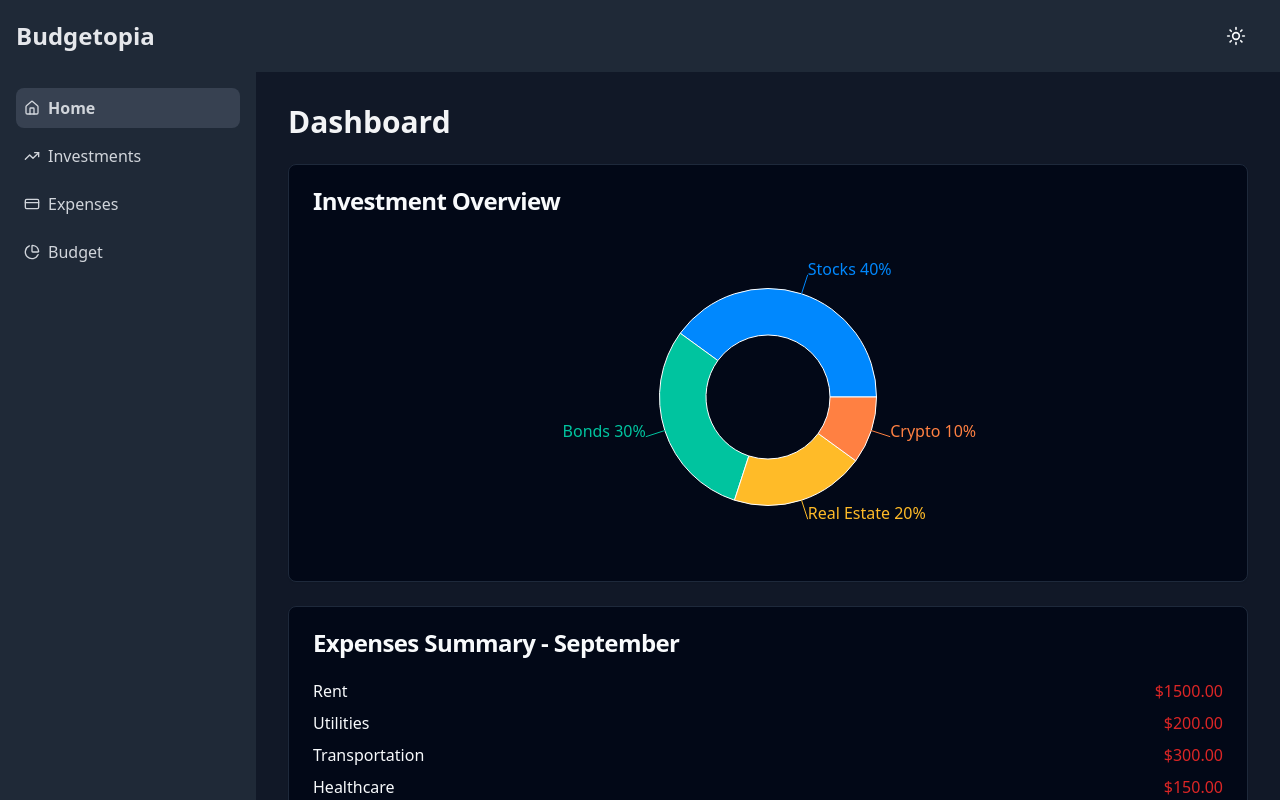
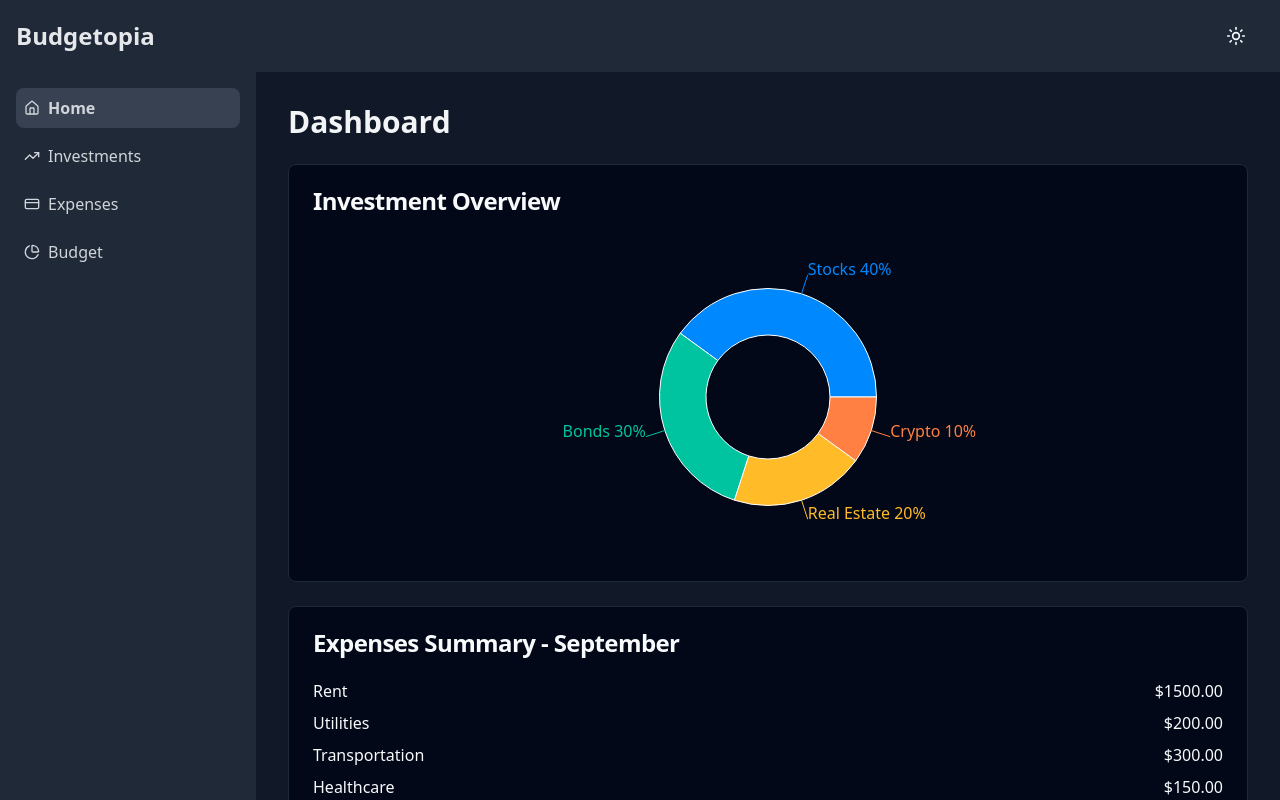
Before and after one commit to taishiwalden/budgetopia-dashboard, a React (Vite) app: page / in a window 1280 px wide. Built offline with nearby package versions, Linux system fonts and the light colour scheme.

Commit message:
Reverted to edit ad2af7c8-29d5-4ccb-8a8b-645df61c12ef: "Add total to expense summary
Included a total amount for the expense summary and displayed the current month in the expenses section.
[skip gpt_engineer]"

```diff
--- a/src/pages/Home.jsx
+++ b/src/pages/Home.jsx
@@ -30,10 +30,6 @@ const Home = () => {
   const COLORS = ['#0088FE', '#00C49F', '#FFBB28', '#FF8042'];
 
   const totalExpenses = expensesData.reduce((sum, expense) => sum + expense.amount, 0);
-
-  const getExpenseColor = (category) => {
-    return category === 'Savings' || category === 'Investments' ? 'text-green-600' : 'text-red-600';
-  };
 
   return (
     <div>
@@ -75,9 +71,7 @@ const Home = () => {
               {expensesData.map((expense, index) => (
                 <div key={index} className="flex justify-between">
                   <span>{expense.category}</span>
-                  <span className={getExpenseColor(expense.category)}>
-                    ${expense.amount.toFixed(2)}
-                  </span>
+                  <span>${expense.amount.toFixed(2)}</span>
                 </div>
               ))}
               <div className="flex justify-between font-bold pt-2 border-t">
```
